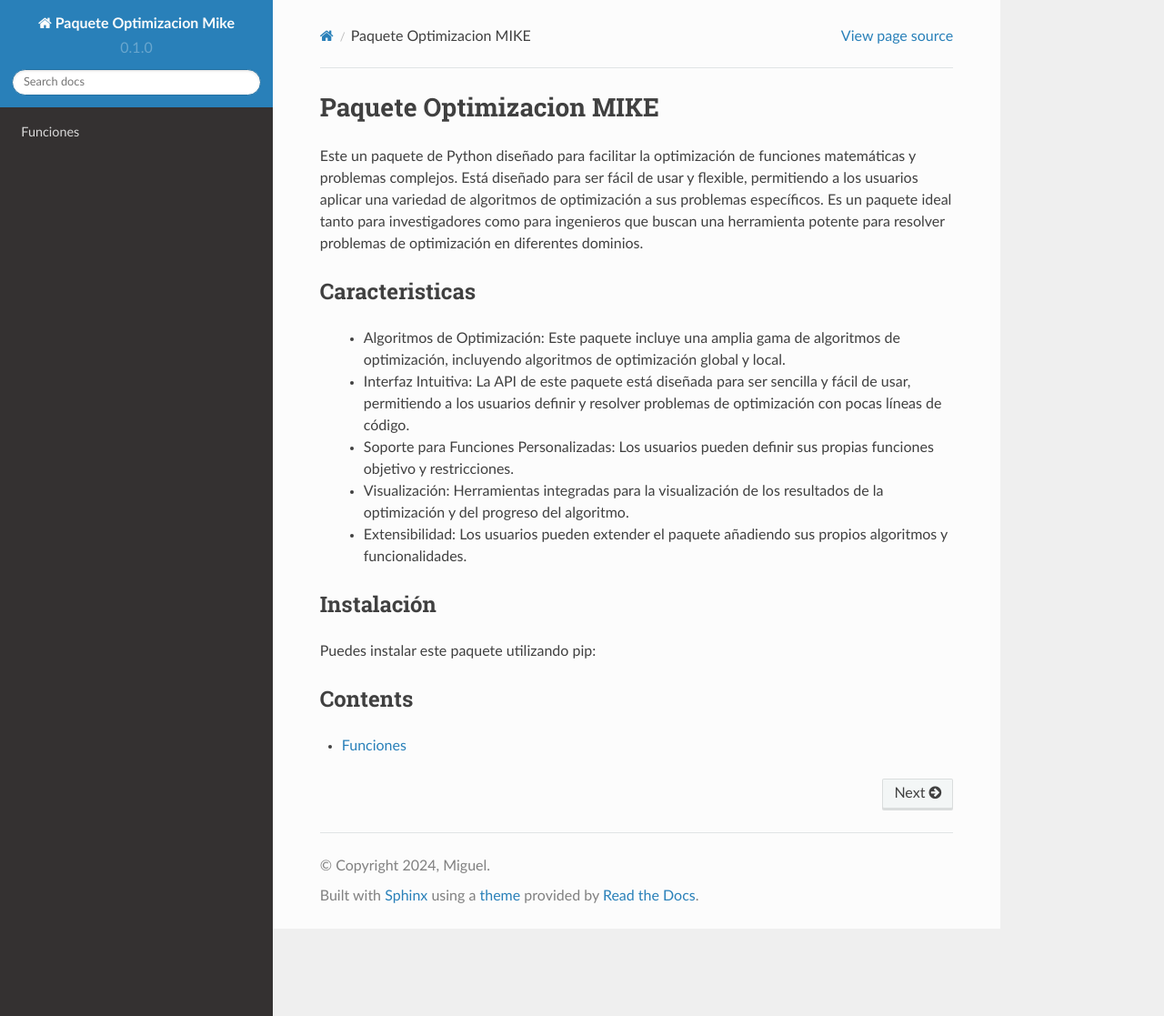
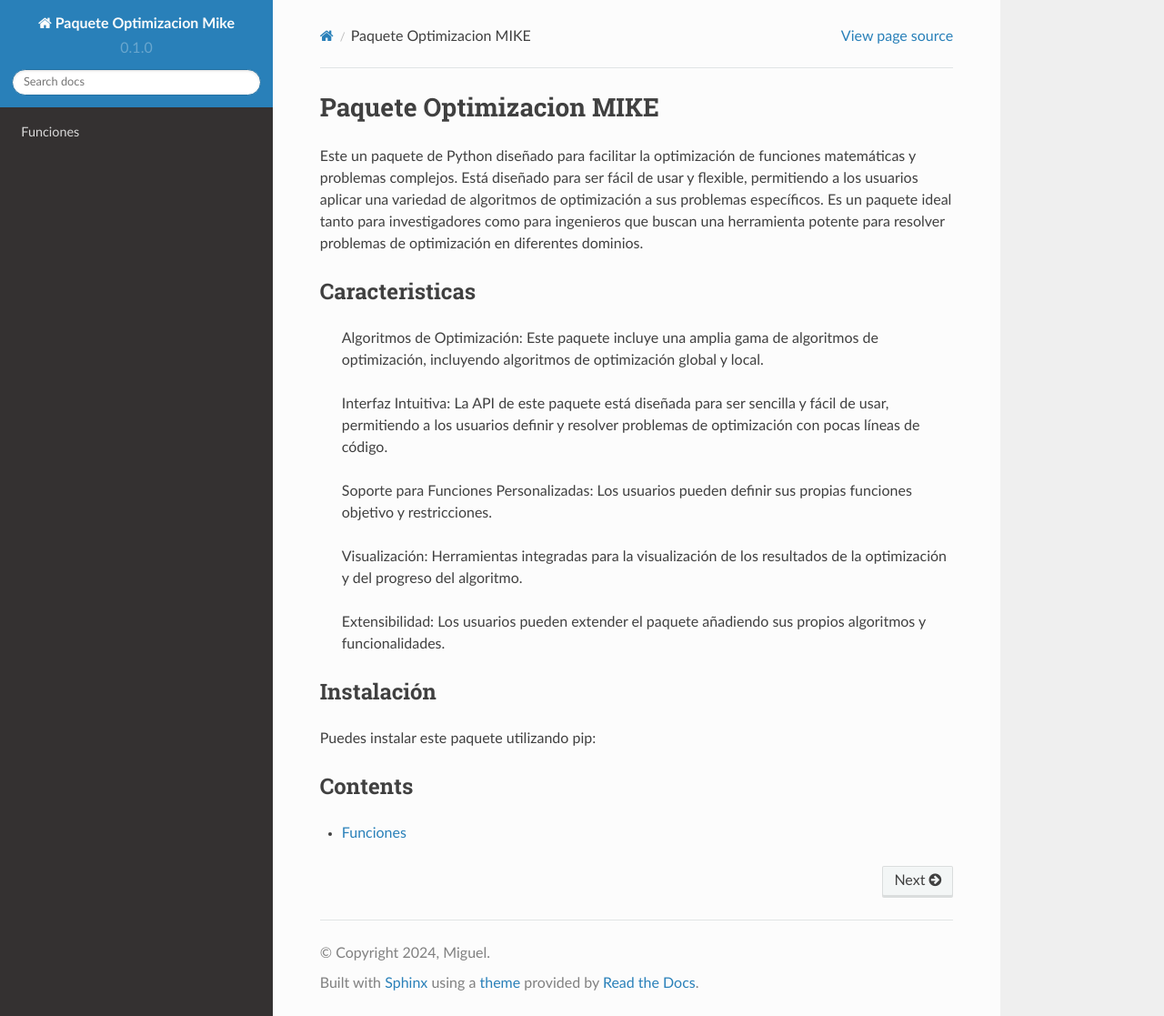
Before and after one commit to MiguelMAC9/Paquete_MIguel, a Sphinx documentation site: the page built from docs/source/index.rst, in a window 1280 px wide and 1117 px high. Shown: the whole window at 91% size. Built offline with Sphinx 7.4.7 and the Read the Docs theme 2.0.0, drawn with Linux system fonts in a browser that asks for light colours.

Commit message:
Cambios 5

```diff
--- a/docs/source/index.rst
+++ b/docs/source/index.rst
@@ -10,11 +10,15 @@
 Caracteristicas
 ----------------
 
-   - Algoritmos de Optimización: Este paquete incluye una amplia gama de algoritmos de optimización, incluyendo algoritmos de optimización global y local.
-   - Interfaz Intuitiva: La API de este paquete está diseñada para ser sencilla y fácil de usar, permitiendo a los usuarios definir y resolver problemas de optimización con pocas líneas de código.
-   - Soporte para Funciones Personalizadas: Los usuarios pueden definir sus propias funciones objetivo y restricciones.
-   - Visualización: Herramientas integradas para la visualización de los resultados de la optimización y del progreso del algoritmo.
-   - Extensibilidad: Los usuarios pueden extender el paquete añadiendo sus propios algoritmos y funcionalidades.
+   Algoritmos de Optimización: Este paquete incluye una amplia gama de algoritmos de optimización, incluyendo algoritmos de optimización global y local.
+
+   Interfaz Intuitiva: La API de este paquete está diseñada para ser sencilla y fácil de usar, permitiendo a los usuarios definir y resolver problemas de optimización con pocas líneas de código.
+
+   Soporte para Funciones Personalizadas: Los usuarios pueden definir sus propias funciones objetivo y restricciones.
+
+   Visualización: Herramientas integradas para la visualización de los resultados de la optimización y del progreso del algoritmo.
+
+   Extensibilidad: Los usuarios pueden extender el paquete añadiendo sus propios algoritmos y funcionalidades.
 
 
 .. _installation:
@@ -27,8 +31,6 @@
    $ pip install -i https://test.pypi.org/simple/ Paquete-Mike==0.0.1
 
 
-
-
 Contents
 --------
 
```
